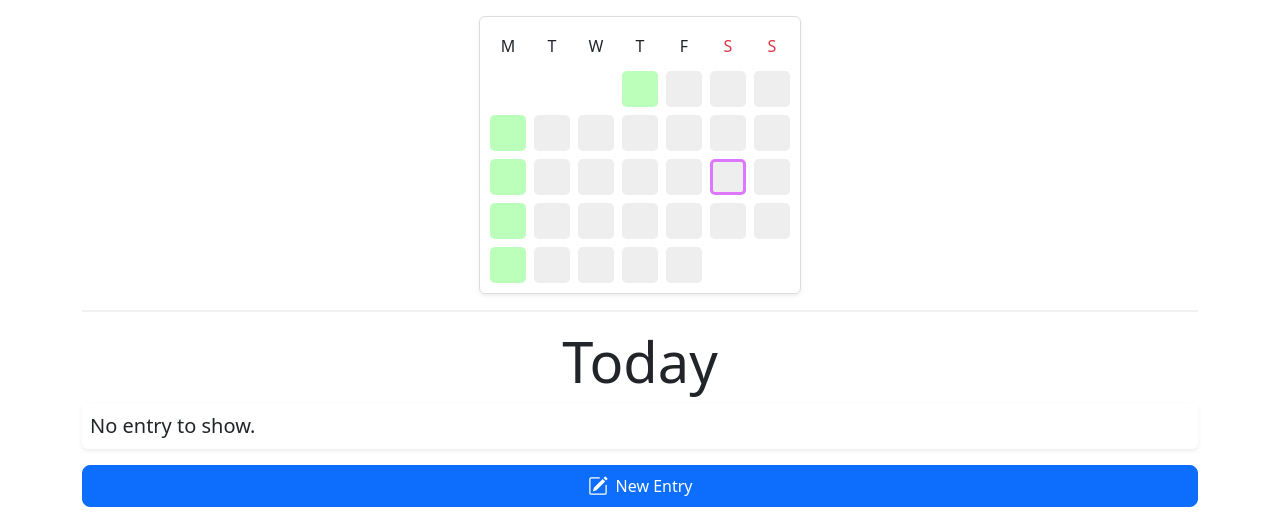
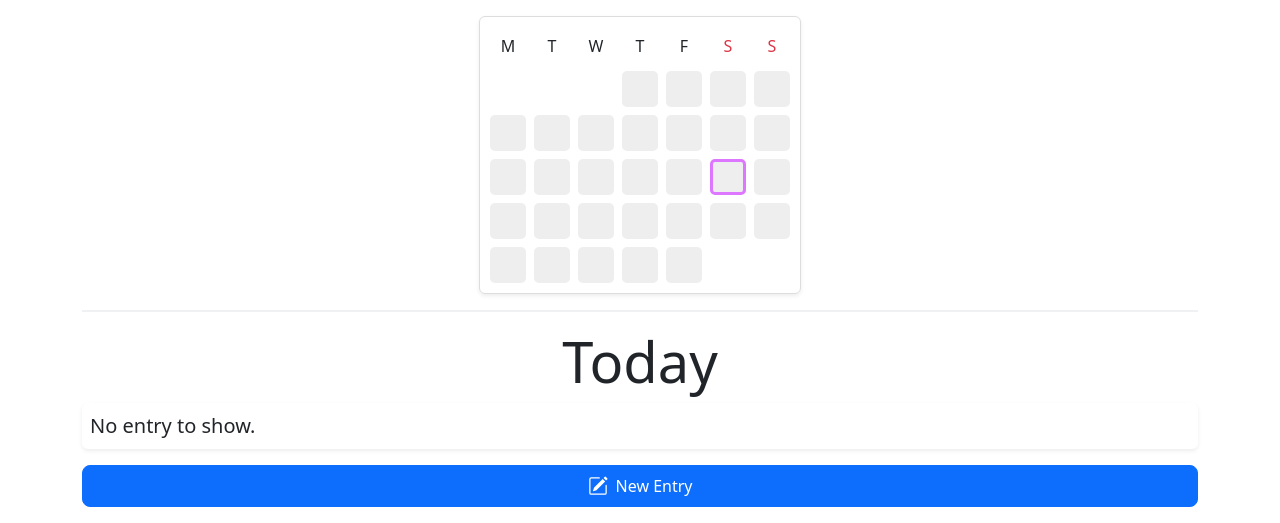
Before and after one commit to hakanayata/journal, a Django app: page / in a window 1280 px wide. Shown: the part 64-587 px from the top of the page. Run offline with Django 4.2, Linux system fonts and the light colour scheme; the visitor is signed in with stand-in values (Sample User, id 1); data that the repository does not hold is empty.

Commit message:
removed hard-coded highlight

```diff
--- a/journal/static/journal/css/styles.css
+++ b/journal/static/journal/css/styles.css
@@ -22,28 +22,3 @@
 #boardHead td {
     background-color: none;
 }
-
-#activityBoard > tbody td:first-of-type {
-    background-color: #afac;
-}
-
-
-
-/* #board {
-    border-collapse: separate;
-    border-spacing: 6px;
-    border: 1px solid #ddd;
-}
-
-
-#board td {
-    height: 36px;
-    width: 36px;
-    background-color: #eee;
-    border-radius: 5px;
-    padding: 2px;
-}
-
-#board td:first-of-type {
-    background-color: #afac;
-} */
```
